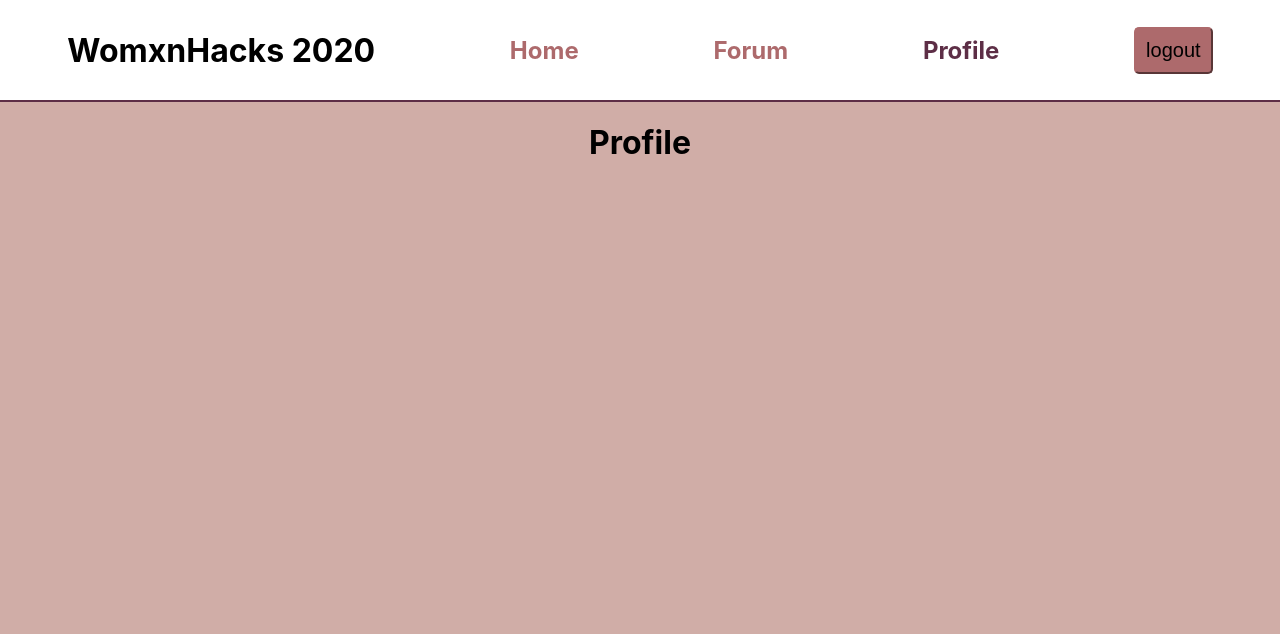
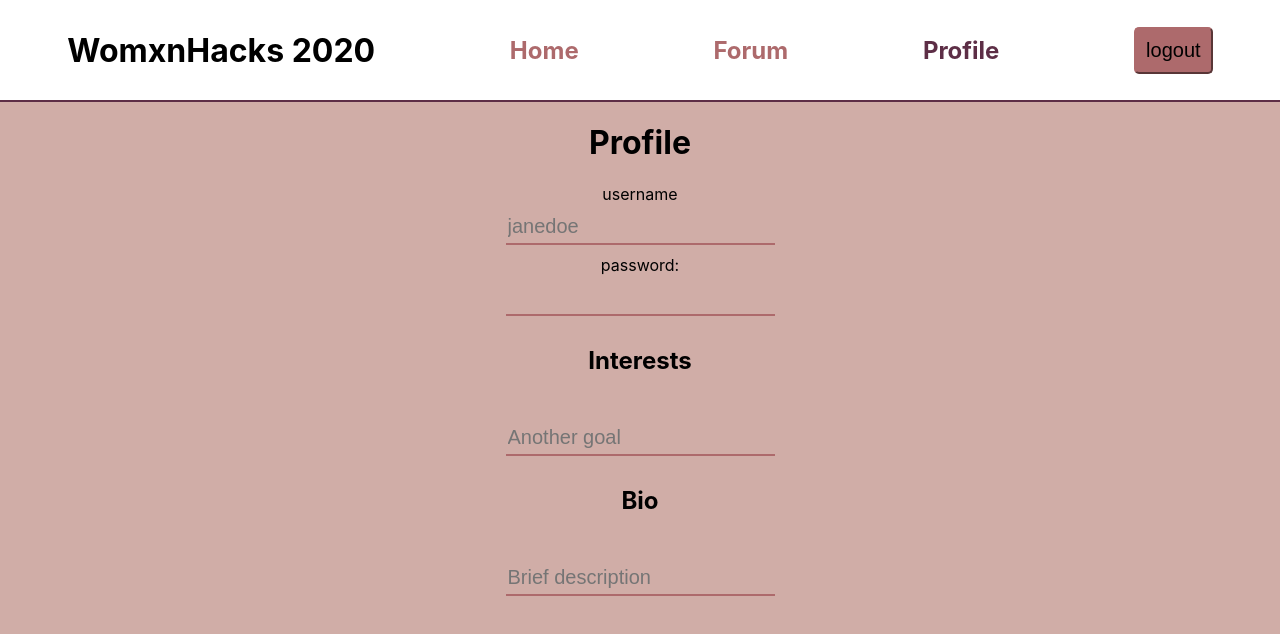
Before and after one commit to oulily/GoalGetEm, a React (Create React App) app: page /Profile in a window 1280 px wide. Shown: the top 634 px of the page. Built offline with nearby package versions, Linux system fonts and the light colour scheme; no server answers; sample sign-in values are in the browser's storage.

Commit message:
cw - worked on profile

```diff
--- a/src/components/Profile.js
+++ b/src/components/Profile.js
@@ -10,6 +10,55 @@ class Profile extends React.Component {
                     currentPage='profile'
                 />
                 <h1>Profile</h1>
+                <form onSubmit={this.signIn}>
+                    <label>
+                       username
+                    </label>
+                    <br/>
+                    <input
+                        required
+                        type='username'
+                        name='username'
+                        placeholder = 'janedoe'
+                        onChange={e => this.setState({email: e.target.value})}
+                        />
+                        <br/>
+                     <label>
+                        password:
+                    </label>
+                    <br/>
+                    <input
+                        required
+                        type='password'
+                        name='password'
+                        onChange={e => this.setState({ password: e.target.value})}
+                    />
+                    <h2>Interests</h2>
+                    {/*<div class="dropdown">
+                        <button class="dropbtn">Dropdown</button>
+                        <div class="dropdown-content">
+                            <a href="#">Exercise</a>
+                            <a href="#">Socializing</a>
+                            <a href="#">School</a>
+                        </div>
+                        </div>*/}
+                        <br/>
+                        <input
+                                type='other'
+                                name='other'
+                                placeholder='Another goal'
+                                onChange={e => this.setState({ other: e.target.value })}
+                            />
+                    <h2>Bio</h2>
+                    <br/>
+                    <input
+                        required
+                        type='Bio'
+                        name='Bio'
+                        placeholder = 'Brief description'
+                        onChange= {e => this.setState({ interest: e.target.value})}
+                    />
+                </form>
             </div>
         );
     }
--- a/src/components/ProfileForm.js
+++ b/src/components/ProfileForm.js
@@ -126,6 +126,13 @@ class ProfileForm extends React.Component {
             goal:
           </label>
           <br />
+           <button class="dropbtn">Dropdown</button>
+                        <div class="dropdown-content">
+                            <a href="#">Exercise</a>
+                            <a href="#">Socializing</a>
+                            <a href="#">School</a>
+                        </div>
+                        <br/>
           <input
             required
             type='goal'
--- a/src/components/SignIn.js
+++ b/src/components/SignIn.js
@@ -60,6 +60,7 @@ class SignIn extends React.Component {
                     <br />
                     <button type='submit'>
                         Sign in
+                        <a href="Profile.js">Profile</a>
                     </button>
                     <h3>New user? &nbsp;
                         <Link to='/SignUp'>
```
